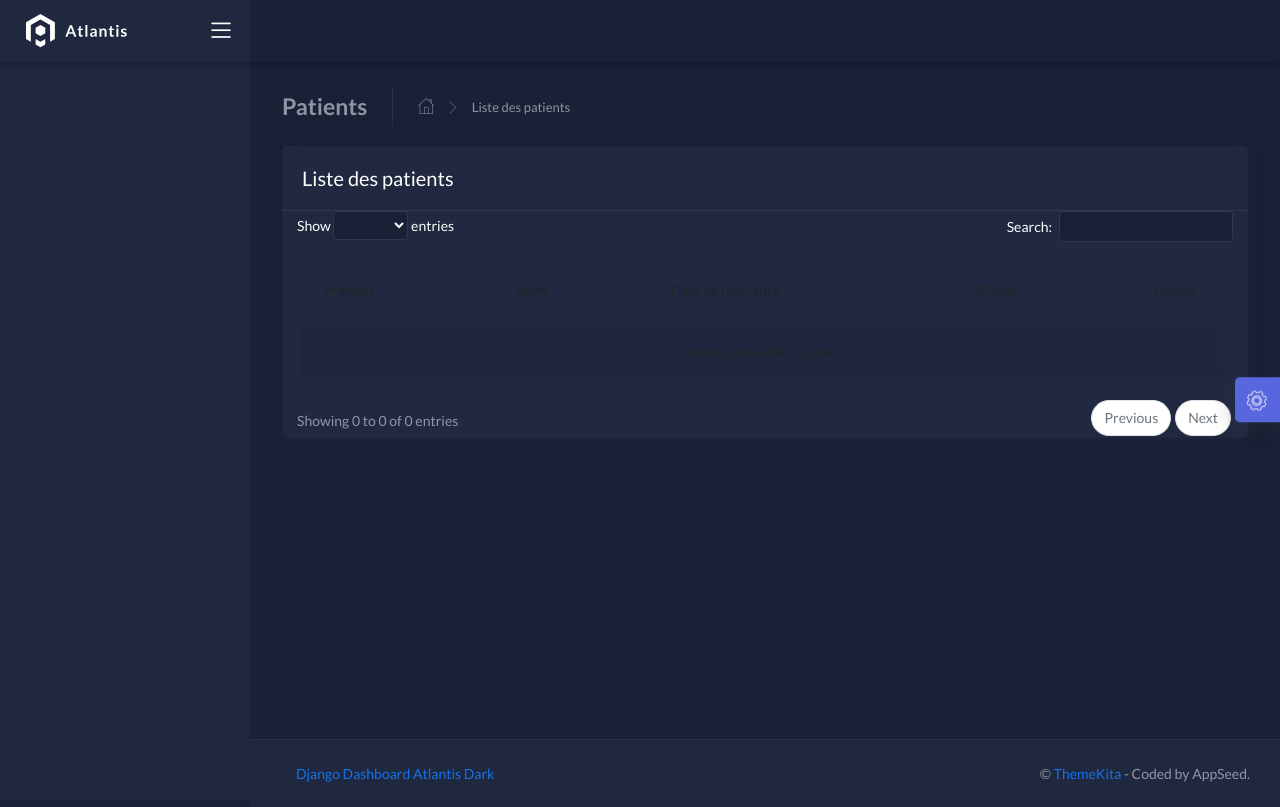
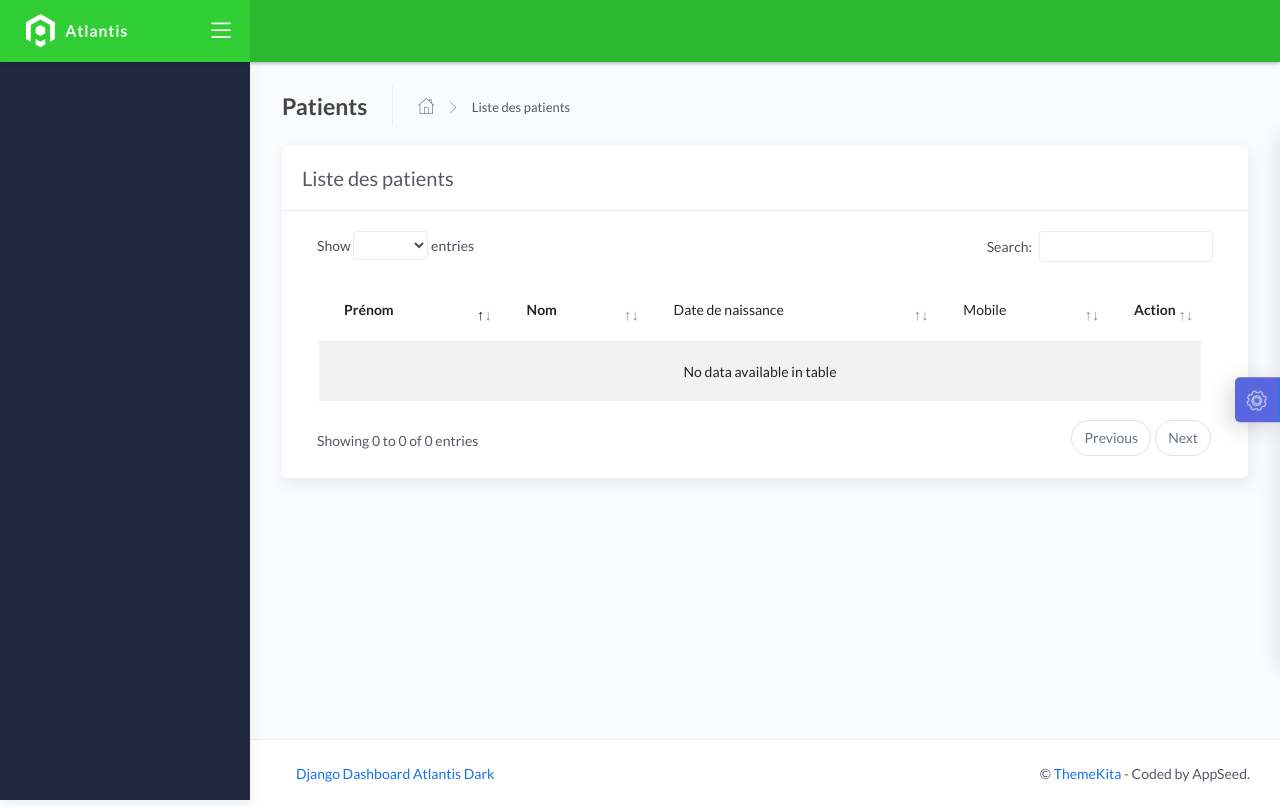
Before and after one commit to hakimhassani97/MelanomaDetectionApp, a Django app: page /patientsList in a window 1280 px wide. Run offline with Django 3.2, Linux system fonts and the light colour scheme; data that the repository does not hold is empty; some libraries are stand-ins or nearby versions.

Commit message:
changed theme

```diff
--- a/melanomaApp/templates/layouts/base.html
+++ b/melanomaApp/templates/layouts/base.html
@@ -80,6 +80,12 @@
 		$(window).on('load', ()=>{
 			$('#loader').hide()
 		})
+		{% comment %} change theme {% endcomment %}
+		$('body').attr('data-background-full', 'green');
+		$('.logo-header').attr('data-background-color', 'green');
+		$('.main-header .navbar-header').attr('data-background-color', 'green2');
+		$('.sidebar').attr('data-background-color', 'dark2');
+		$('body').attr('data-background-color', 'bg1');
 	</script>
 	<!-- Specific JS goes HERE -->
     {% block javascripts %}{% endblock javascripts %}
--- a/melanomaApp/templates/patientsList.html
+++ b/melanomaApp/templates/patientsList.html
@@ -31,8 +31,9 @@
                         <span>{% trans "Liste des patients" %}</span>
                     </div>
                 </div>
+                <div class="card-body">
                     <div class="table-responsive">
-                    <table id="PatientsTable" class="display table table-striped table-hover">
+                        <table id="patientsTable" class="display table table-striped table-hover">
                             <thead>
                                 <tr>
                                     <th>Prénom</th>
@@ -74,19 +75,16 @@
             </div>
         </div>
     </div>
+</div>
 {% endblock content %}
 {% block javascripts %}
 
 <script>
     $(document).ready(function () {
-
         // Add Row
-        $('#PatientsTable').DataTable({
+        $('#patientsTable').DataTable({
             "pageLength": 5,
         });
-
-
-
     });
 </script>
 
```
Lines whose indentation alone changed are shown as unchanged.
